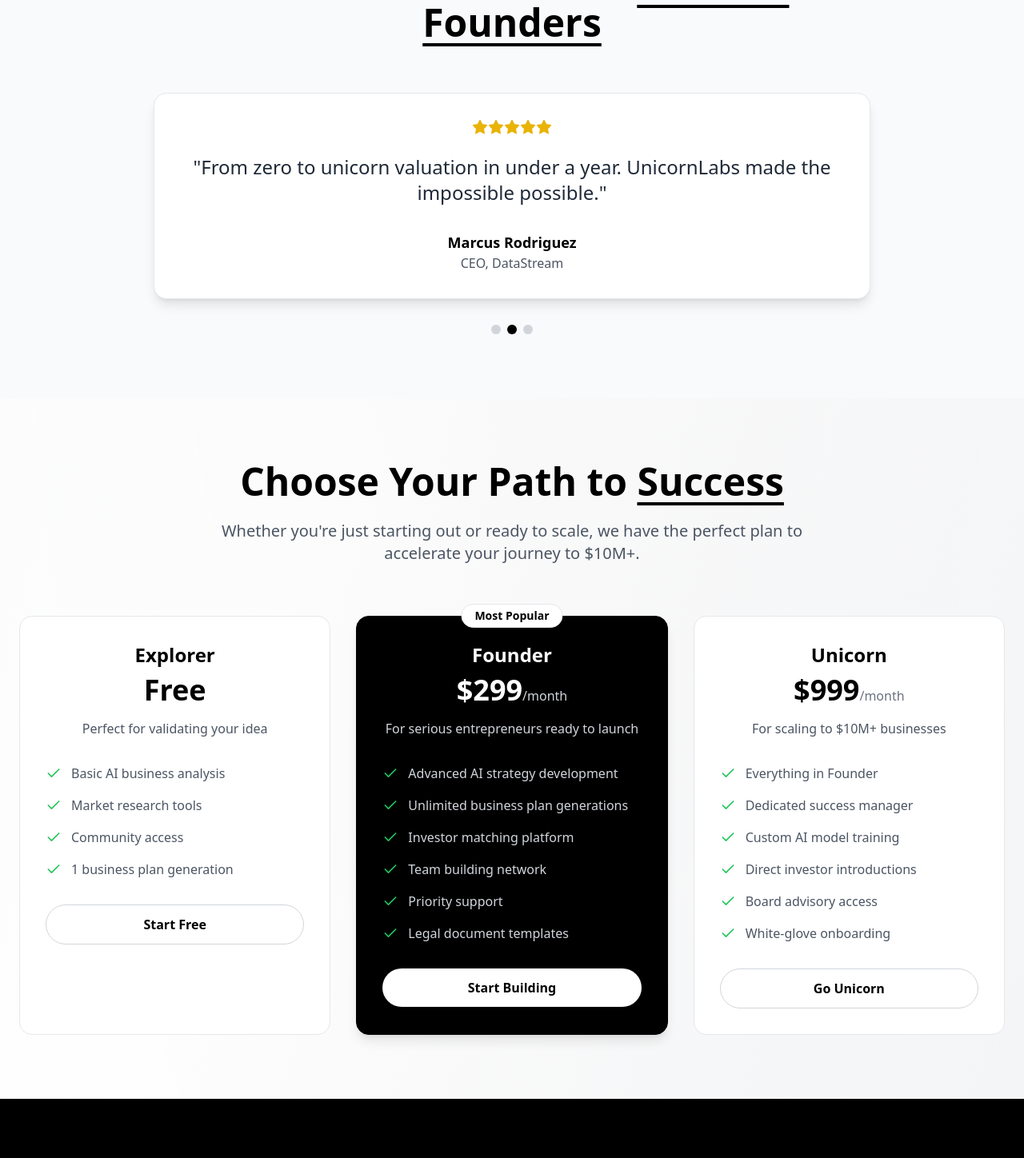
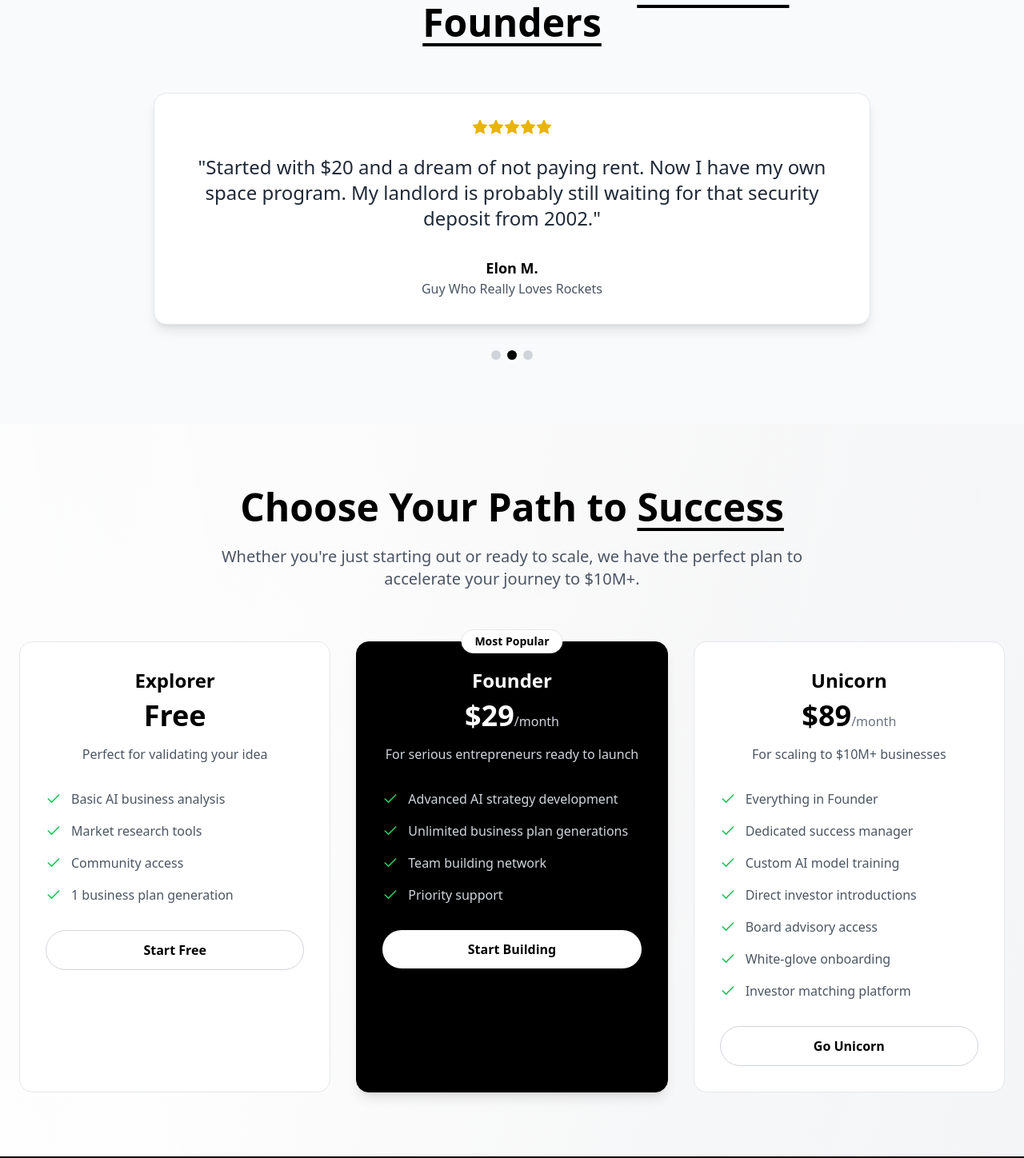
Before and after one commit to learesong/unicorn-labs-ui, a React (Vite) app: page / in a window 1280 px wide. Shown: the part 2145-3593 px from the top of the page at 80% size. Built offline with nearby package versions, Linux system fonts and the light colour scheme.

Commit message:
Update App.tsx and index.html

```diff
--- a/index.html
+++ b/index.html
@@ -5,7 +5,7 @@
     <link rel="icon" type="image/svg+xml" href="/vite.svg" />
     <meta name="viewport" content="width=device-width, initial-scale=1.0" />
     <title>UnicornLabs - From Startup Idea to $10M Business</title>
-    <meta name="description" content="The AI-powered platform that transforms entrepreneurs into unicorn founders. Get personalized strategies, connect with investors, and build your empire faster than ever." />
+    <meta name="description" content="Create business plans, connect with investors, and scale faster. Turn your vision into a million-dollar business." />
     <meta property="og:title" content="UnicornLabs - From Startup Idea to $10M Business" />
     <meta property="og:description" content="The AI-powered platform that transforms entrepreneurs into unicorn founders." />
     <meta property="og:type" content="website" />
--- a/src/App.tsx
+++ b/src/App.tsx
@@ -34,21 +34,21 @@ function App() {
 
   const testimonials = [
     {
-      quote: "UnicornLabs transformed my idea into a $12M business in just 8 months. The AI-powered insights were game-changing.",
-      author: "Sarah Chen",
-      title: "Founder, TechFlow",
+      quote: "I was just trying to build a better way to rate hot girls on campus. Now I'm testifying before Congress about data privacy. UnicornLabs didn't prepare me for THAT pivot.",
+      author: "Mark Z.",
+      title: "Definitely Not Facebook",
       rating: 5
     },
     {
-      quote: "From zero to unicorn valuation in under a year. UnicornLabs made the impossible possible.",
-      author: "Marcus Rodriguez",
-      title: "CEO, DataStream",
+      quote: "Started with $20 and a dream of not paying rent. Now I have my own space program. My landlord is probably still waiting for that security deposit from 2002.",
+      author: "Elon M.",
+      title: "Guy Who Really Loves Rockets",
       rating: 5
     },
     {
-      quote: "The most comprehensive startup acceleration platform I've ever used. Worth every penny.",
-      author: "Elena Volkov",
-      title: "Founder, AI Solutions",
+      quote: "All I wanted was to sell books online. Now people blame me when their toothbrush arrives late. Also, I apparently own the internet now? UnicornLabs escalated quickly.",
+      author: "Jeff B.",
+      title: "Bald Guy with Rockets (Different Rockets)",
       rating: 5
     }
   ];
@@ -103,23 +103,21 @@ function App() {
     },
     {
       name: "Founder",
-      price: "$299",
+      price: "$29",
       period: "/month",
       description: "For serious entrepreneurs ready to launch",
       features: [
         "Advanced AI strategy development",
         "Unlimited business plan generations",
-        "Investor matching platform",
         "Team building network",
         "Priority support",
-        "Legal document templates"
       ],
       cta: "Start Building",
       popular: true
     },
     {
       name: "Unicorn",
-      price: "$999",
+      price: "$89",
       period: "/month",
       description: "For scaling to $10M+ businesses",
       features: [
@@ -128,7 +126,8 @@ function App() {
         "Custom AI model training",
         "Direct investor introductions",
         "Board advisory access",
-        "White-glove onboarding"
+        "White-glove onboarding",
+        "Investor matching platform",
       ],
       cta: "Go Unicorn",
       popular: false
```
